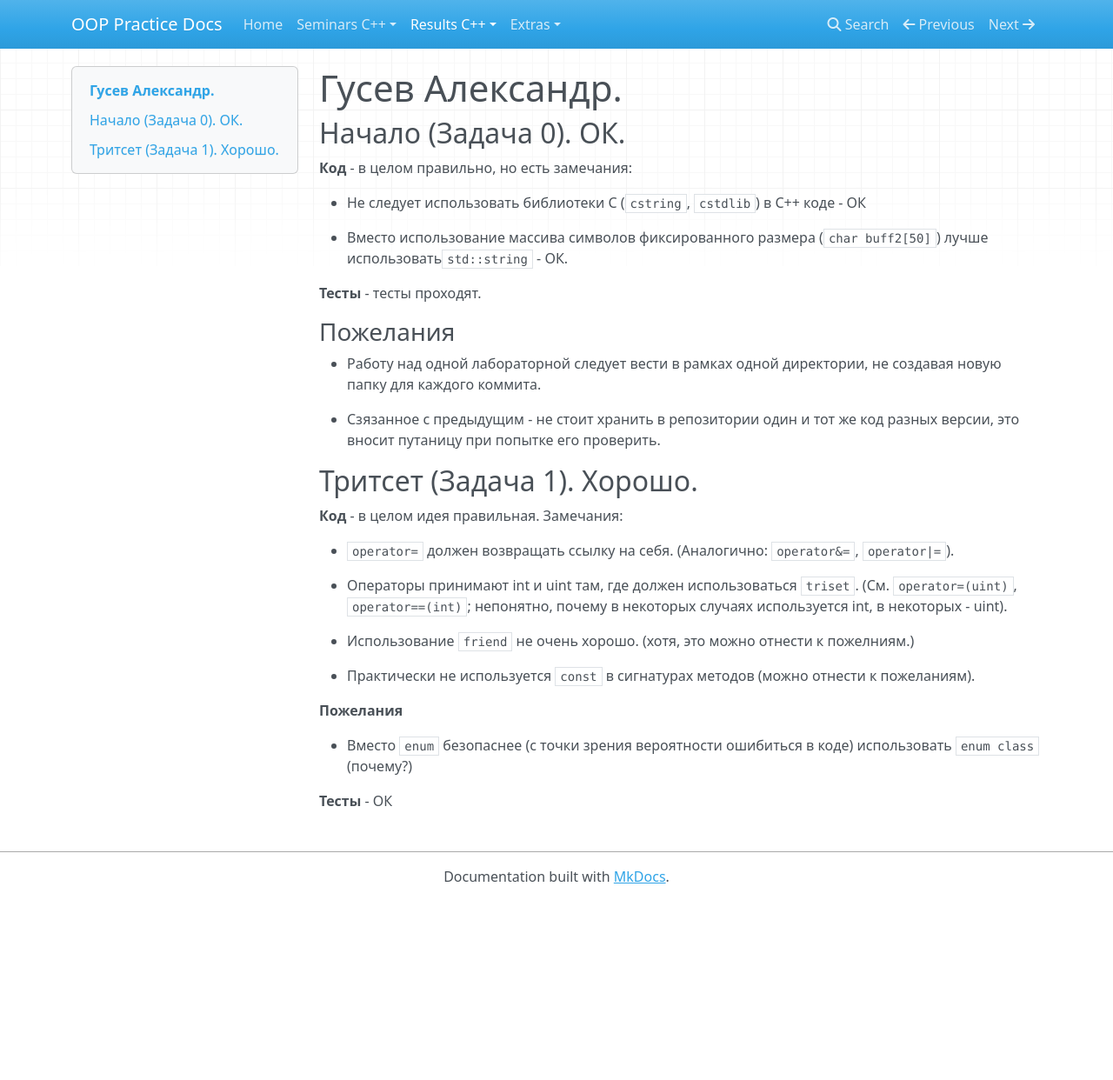
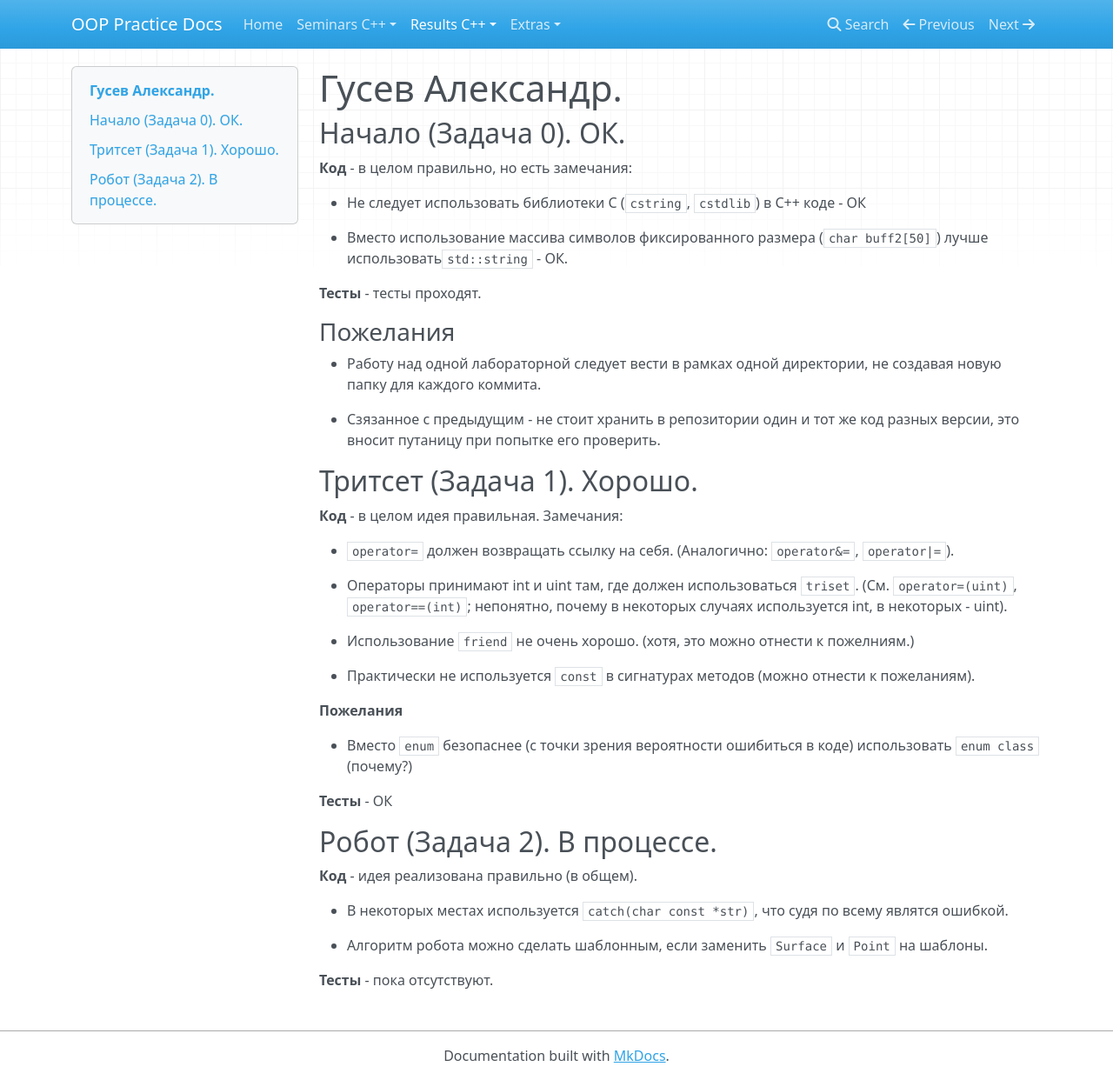
Before and after one commit to avoronkov/oop, an MkDocs documentation site: the page built from docs/2016.cpp/task0/gusev.md, in a window 1280 px wide and 1242 px high. Shown: the whole window at 87% size. Built offline with MkDocs 1.6.1, drawn with Linux system fonts in a browser that asks for light colours; nearby versions of some CDN libraries; old or Windows-style settings are respelled for this version of MkDocs.

Commit message:
04/12 gusev results update

```diff
--- a/docs/2016.cpp/task0/gusev.md
+++ b/docs/2016.cpp/task0/gusev.md
@@ -33,3 +33,14 @@
 - Вместо `enum` безопаснее (с точки зрения вероятности ошибиться в коде) использовать `enum class` (почему?)
 
 **Тесты** - ОК
+
+
+## Робот (Задача 2). В процессе.
+
+**Код** - идея реализована правильно (в общем).
+
+- В некоторых местах используется `catch(char const *str)`, что судя по всему являтся ошибкой.
+
+- Алгоритм робота можно сделать шаблонным, если заменить `Surface` и `Point` на шаблоны.
+
+**Тесты** - пока отсутствуют.
```
Also changed, not shown: docs/2016.cpp/results.md (+1 -1 lines).
